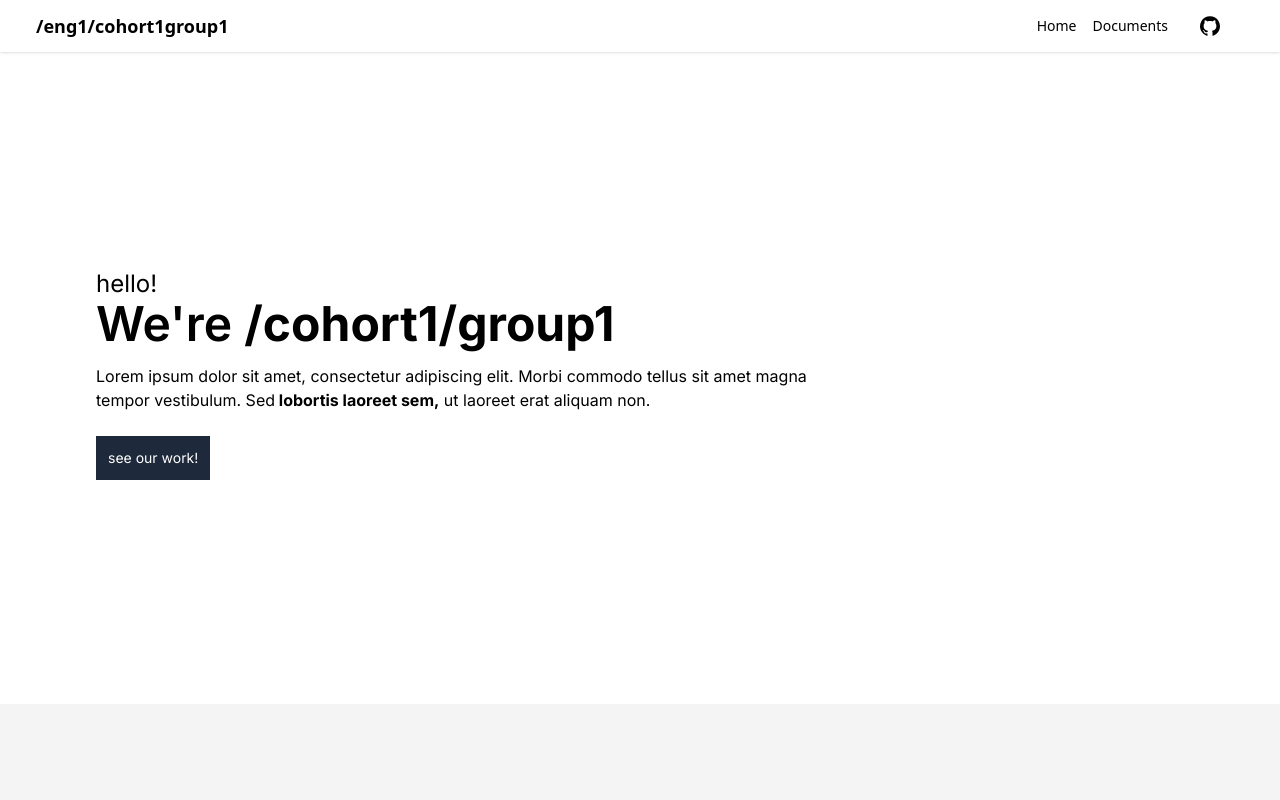
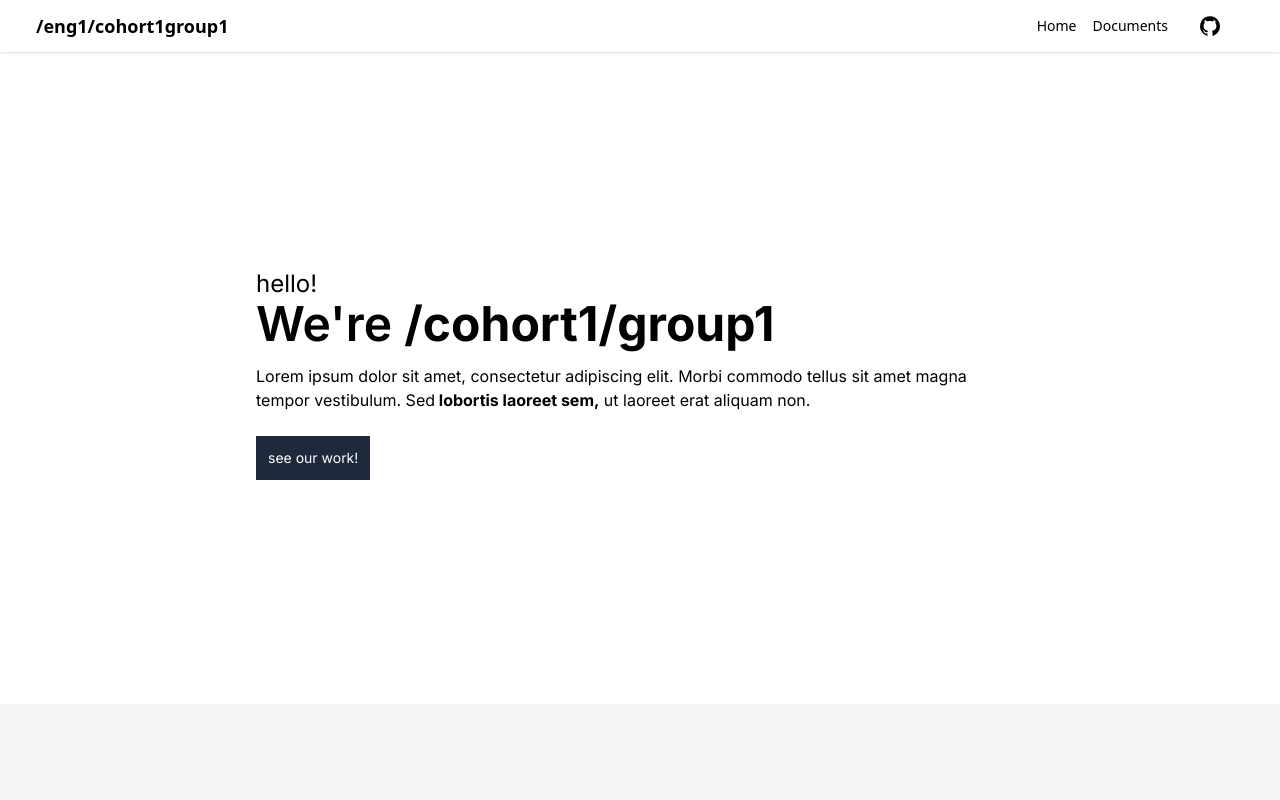
Before and after one commit to TheRealEmissions/uoy-eng1-2, a Next.js app in the folder eng1-website/: page / in a window 1280 px wide. Shown: the top 800 px of the page. Built offline with nearby package versions, Linux system fonts and the light colour scheme.

Commit message:
fix: formatting

```diff
--- a/eng1-website/src/components/HeroSection.tsx
+++ b/eng1-website/src/components/HeroSection.tsx
@@ -3,10 +3,7 @@ import React from 'react'
 const HeroSection = () => {
   return (
     <section id="Hero Section" className="pb-32">
-        <div>
-
-        </div>
-        <div className = "container md:mt-20 mt-12 xl:p-24 md:p-24 lg:p-24 p-10 flex gap-20 ">
+        <div className = "container md:mt-20 mt-12 xl:p-24 md:p-24 lg:p-24 p-10 flex gap-20 flex justify-center items-center">
             <div className="md:pt-10 pt-1">
                 <div className="max-w-xl md:max-w-3xl">
                     <p className="text-2xl">hello!</p>
```
